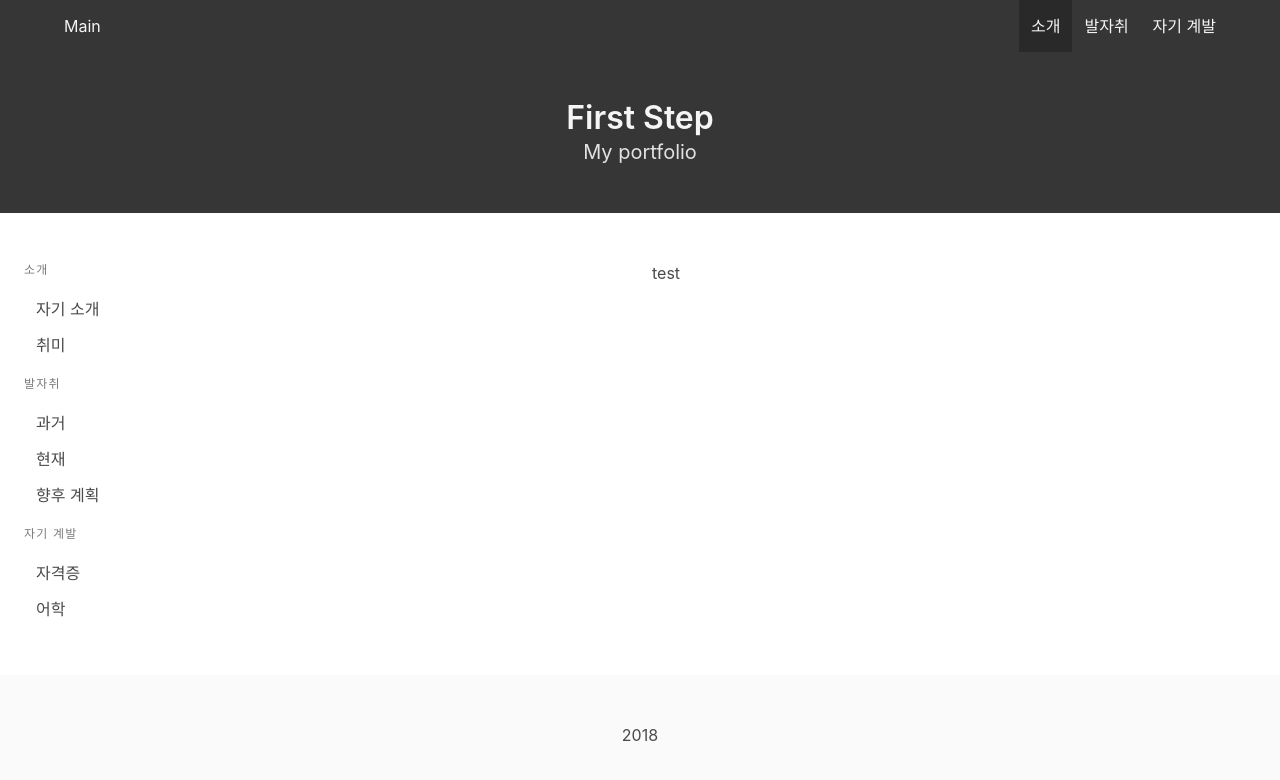
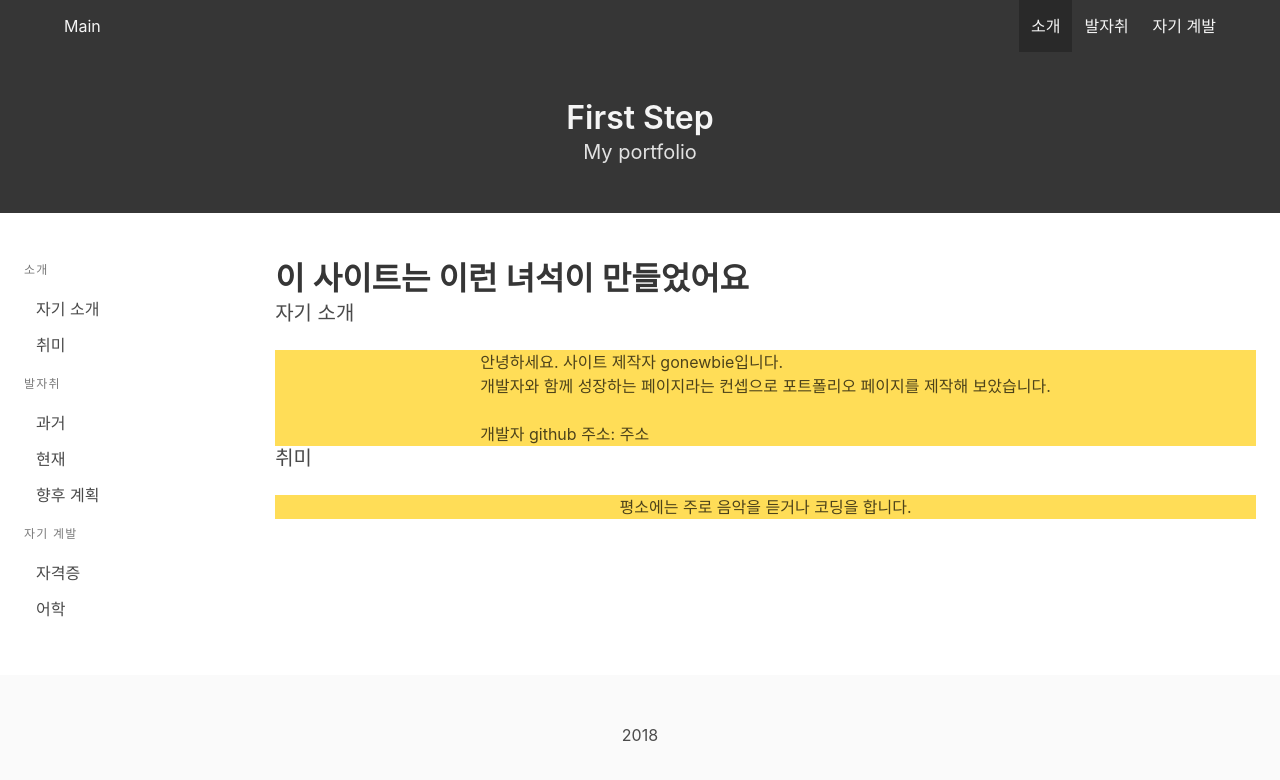
Before and after one commit to gonewbie/cloud_server, a Nuxt app: page /menu/introduce in a window 1280 px wide. Shown: the top 780 px of the page. Built offline with nearby package versions, Linux system fonts and the light colour scheme.

Commit message:
[2018-06-20] First Step #7 on-going pages

```diff
--- a/layouts/default.vue
+++ b/layouts/default.vue
@@ -16,13 +16,13 @@
         </div>
         <div id="navbarMenuHeroB" class="navbar-menu">
           <div class="navbar-end">
-            <nuxt-link to="/" class="navbar-item is-active">
+            <nuxt-link to="/menu/introduce" class="navbar-item is-active">
               소개
             </nuxt-link>
-            <nuxt-link to="/" class="navbar-item">
+            <nuxt-link to="/menu/footstep" class="navbar-item">
               발자취
             </nuxt-link>
-            <nuxt-link to="/" class="navbar-item">
+            <nuxt-link to="/menu/self-improvement" class="navbar-item">
               자기 계발
             </nuxt-link>
           </div>
--- a/pages/menu/footstep.vue
+++ b/pages/menu/footstep.vue
@@ -1,28 +1,49 @@
 <template>
   <section class="section">
   <div class="columns">
-    <div class="column">
+    <div class="column is-one-fifth">
       <aside class="menu">
       <p class="menu-label">소개</p>
       <ul class="menu-list">
-        <li><a>자기 소개</a></li>
+        <li><nuxt-link to="/menu/introduce">자기 소개</nuxt-link></li>
         <li><a>취미</a></li>
       </ul>
       <p class="menu-label">발자취</p>
       <ul class="menu-list">
-        <li><a>과거</a></li>
+        <li><nuxt-link to="/menu/footstep">과거</nuxt-link></li>
         <li><a>현재</a></li>
         <li><a>향후 계획</a></li>
       </ul>
       <p class="menu-label">자기 계발</p>
      <ul class="menu-list">
-        <li><a>자격증</a></li>
+        <li><nuxt-link to="/menu/self-improvement">자격증</nuxt-link></li>
        <li><a>어학</a></li>
      </ul>
     </aside>
     </div>
     <div class="column">
-      test
+        <div class="container">
+            <div class="title">이 개발자의 족적(Footstep)</div>
+            <div class="subtitle">과거</div>
+            <div class="hero is-warning">
+                <div class="container">
+                    LED 테트리스<br>
+                    스마트 엘리베이터<br>
+                </div>
+            </div>
+            <div class="subtitle">현재</div>
+            <div class="hero is-warning">
+                <div class="container">
+                    EYE-TOUCH (초보부모들을 의한 영유아 행동분석 장치)
+                </div>
+            </div>
+            <div class="subtitle">향후 계획</div>
+            <div class="hero is-warning">
+                <div class="container">
+                    IPP 연계 Internship 예정
+                </div>
+            </div>
+        </div>
     </div>
   </div>
   </section>
--- a/pages/menu/introduce.vue
+++ b/pages/menu/introduce.vue
@@ -1,28 +1,44 @@
 <template>
   <section class="section">
   <div class="columns">
-    <div class="column">
+    <div class="column is-one-fifth">
       <aside class="menu">
       <p class="menu-label">소개</p>
       <ul class="menu-list">
-        <li><a>자기 소개</a></li>
+        <li><nuxt-link to="/menu/introduce">자기 소개</nuxt-link></li>
         <li><a>취미</a></li>
       </ul>
       <p class="menu-label">발자취</p>
       <ul class="menu-list">
-        <li><a>과거</a></li>
+        <li><nuxt-link to="/menu/footstep">과거</nuxt-link></li>
         <li><a>현재</a></li>
         <li><a>향후 계획</a></li>
       </ul>
       <p class="menu-label">자기 계발</p>
      <ul class="menu-list">
-        <li><a>자격증</a></li>
+        <li><nuxt-link to="/menu/self-improvement">자격증</nuxt-link></li>
        <li><a>어학</a></li>
      </ul>
     </aside>
     </div>
     <div class="column">
-      test
+        <div class="container">
+            <div class="title">이 사이트는 이런 녀석이 만들었어요</div>
+            <div class="subtitle">자기 소개</div>
+            <div class="hero is-warning">
+                <div class="container">
+                    안녕하세요. 사이트 제작자 gonewbie입니다.<br>
+                    개발자와 함께 성장하는 페이지라는 컨셉으로 포트폴리오 페이지를 제작해 보았습니다.<br><br>
+                    개발자 github 주소: <a href="https://github.com/gonewbie">주소</a>
+                </div>
+            </div>
+            <div class="subtitle">취미</div>
+            <div class="hero is-warning">
+                <div class="container">
+                    평소에는 주로 음악을 듣거나 코딩을 합니다.
+                </div>
+            </div>
+        </div>
     </div>
   </div>
   </section>
--- a/pages/menu/self-improvement.vue
+++ b/pages/menu/self-improvement.vue
@@ -1,28 +1,44 @@
 <template>
   <section class="section">
   <div class="columns">
-    <div class="column">
+    <div class="column is-one-fifth">
       <aside class="menu">
       <p class="menu-label">소개</p>
       <ul class="menu-list">
-        <li><a>자기 소개</a></li>
+        <li><nuxt-link to="/menu/introduce">자기 소개</nuxt-link></li>
         <li><a>취미</a></li>
       </ul>
       <p class="menu-label">발자취</p>
       <ul class="menu-list">
-        <li><a>과거</a></li>
+        <li><nuxt-link to="/menu/footstep">과거</nuxt-link></li>
         <li><a>현재</a></li>
         <li><a>향후 계획</a></li>
       </ul>
       <p class="menu-label">자기 계발</p>
      <ul class="menu-list">
-        <li><a>자격증</a></li>
+        <li><nuxt-link to="/menu/self-improvement">자격증</nuxt-link></li>
        <li><a>어학</a></li>
      </ul>
     </aside>
     </div>
     <div class="column">
-      test
+        <div class="container">
+            <div class="title">이 녀석은 이런 거도 할 줄 알아요</div>
+            <div class="subtitle">자격증</div>
+            <div class="hero is-warning">
+                <div class="container">
+                    JLPT N1 취득<br>
+                    TOEIC Score: 825 (만료)
+                </div>
+            </div>
+            <div class="subtitle">어학 능력</div>
+            <div class="hero is-warning">
+                <div class="container">
+                    영어: 영어로 된 문서를 읽고 이를 어느 정도 이해하여 실제 적용이 가능하다.<br>
+                    일본어: 일본어로 된 서적을 읽거나 의사소통하는 것이 가능하다.
+                </div>
+            </div>
+        </div>
     </div>
   </div>
   </section>
```
Also changed, not shown: 1 other file (tests, documents, lock files or other folders).
